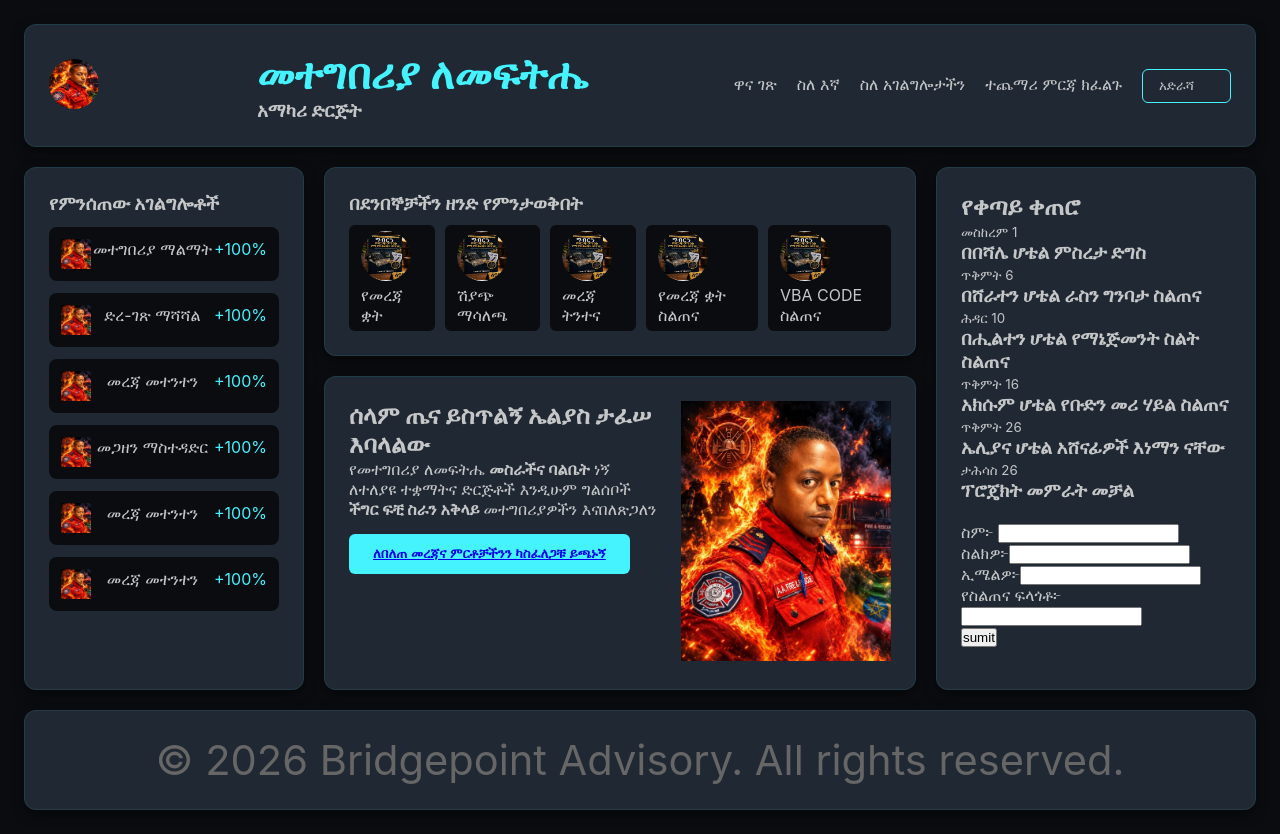
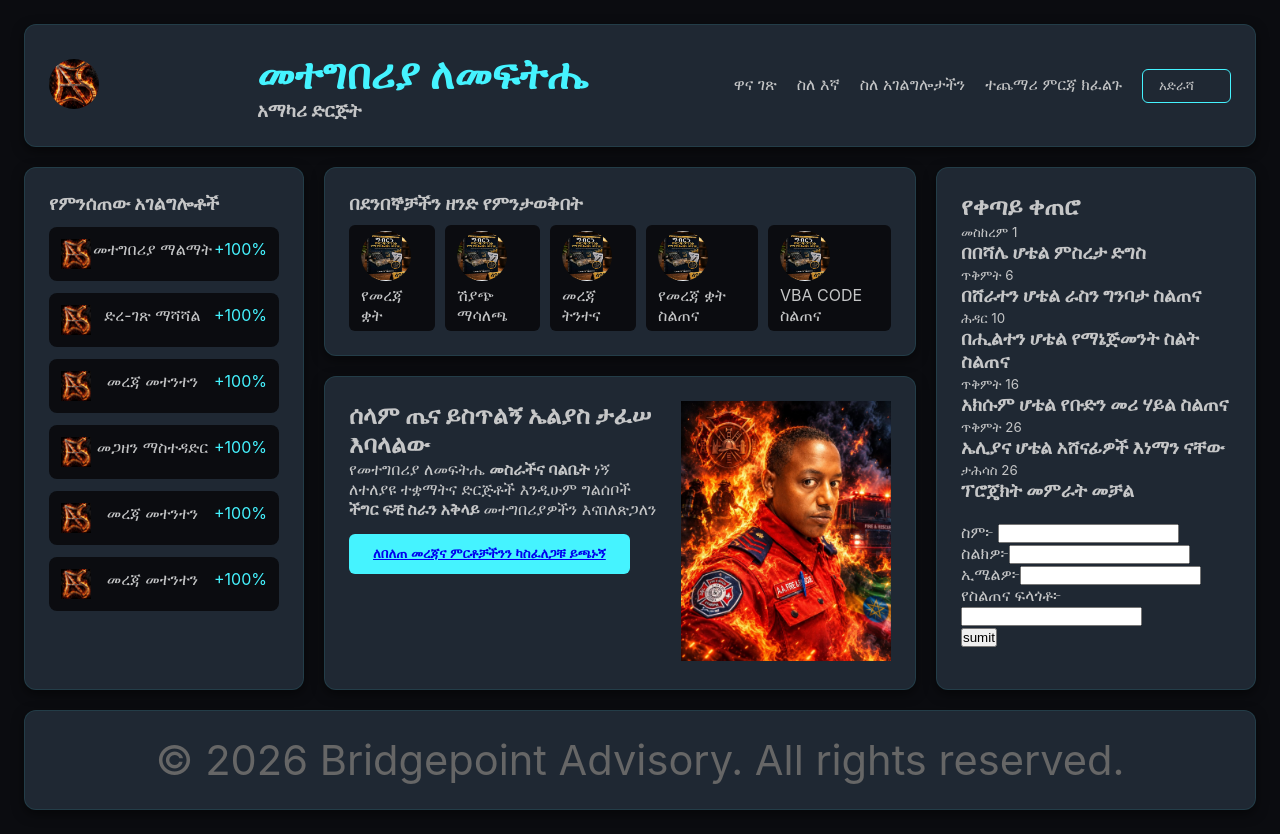
Before and after one commit to eliastafese/consoltantingwebsite, a plain HTML site: page index.html in a window 1280 px wide. Drawn offline with Linux system fonts and the light colour scheme.

Commit message:
Fix image sources and HTML structure
Updated image sources and corrected HTML structure.

```diff
--- a/index.html
+++ b/index.html
@@ -10,7 +10,7 @@
 
   <div class="dashboard-container">
     <header class="grid-item header">
-      <div class="logoimg"><img src="img/eli 30.jpg" alt="" srcset=""></div>
+      <div class="logoimg"><img src="img/eli 31.jpg" alt="" srcset=""></div>
       <div class="logo"><h1>መተግበሪያ ለመፍትሔ</h1><h3>አማካሪ ድርጅት</h3></div>
       <nav class="nav-links"><a href="https://core.menuzen.com/p/applicationforsolutioncom">ዋና ገጽ</a><a href="https://eeliasttafese.github.io/plan2019-fire/index1.html">ስለ እኛ</a><a href="https://eliastafese.github.io/accordion-website/">ስለ አገልግሎታችን</a><a href="https://t.me/+W-EjclDrG2k0YmE0">ተጨማሪ ምርጃ ክፈልጉ</a><button class="btn-contact"><a href="https://eliastafese08.wixsite.com/mysite-1">አድራሻ</a></button>
       </nav>
@@ -18,12 +18,12 @@
 
     <aside class="grid-item sidebar">
       <h3>የምንሰጠው አገልግሎቶች</h3>
-      <div class="card1"><img src="img/eli 30.jpg"> መተግበሪያ ማልማት <span class="badge">+100%</span></div>
-      <div class="card2"><img src="img/eli 30.jpg"> ድረ-ገጽ ማሻሻል <span class="badge">+100%</span></div>
-      <div class="card3"><img src="img/eli 30.jpg"> መረጃ መተንተን <span class="badge">+100%</span></div>
-      <div class="card4"><img src="img/eli 30.jpg"> መጋዘን ማስተዳድር <span class="badge">+100%</span></div>
-      <div class="card5"><img src="img/eli 30.jpg"> መረጃ መተንተን <span class="badge">+100%</span></div>
-      <div class="card6"><img src="img/eli 30.jpg"> መረጃ መተንተን <span class="badge">+100%</span></div>
+      <div class="card1"><img src="img/eli 31.jpg"> መተግበሪያ ማልማት <span class="badge">+100%</span></div>
+      <div class="card2"><img src="img/eli 31.jpg"> ድረ-ገጽ ማሻሻል <span class="badge">+100%</span></div>
+      <div class="card3"><img src="img/eli 31.jpg"> መረጃ መተንተን <span class="badge">+100%</span></div>
+      <div class="card4"><img src="img/eli 31.jpg"> መጋዘን ማስተዳድር <span class="badge">+100%</span></div>
+      <div class="card5"><img src="img/eli 31.jpg"> መረጃ መተንተን <span class="badge">+100%</span></div>
+      <div class="card6"><img src="img/eli 31.jpg"> መረጃ መተንተን <span class="badge">+100%</span></div>
 
     </aside>
 
```
